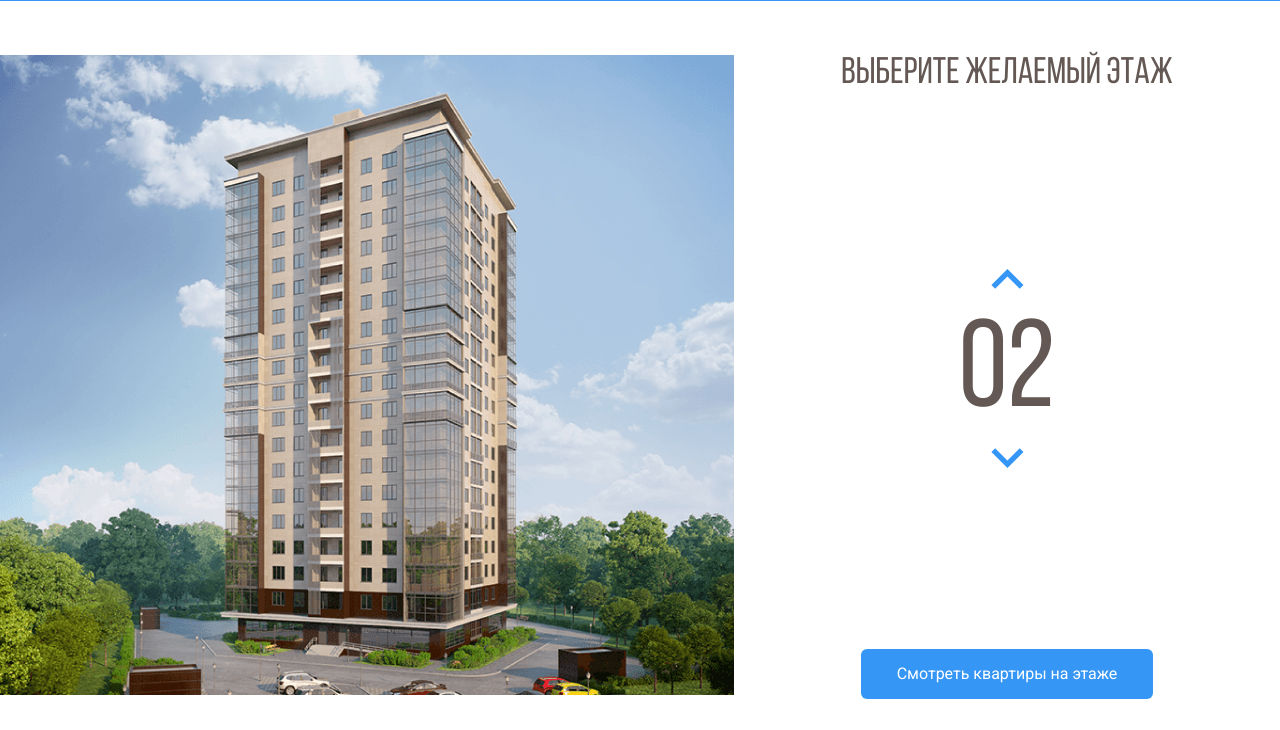
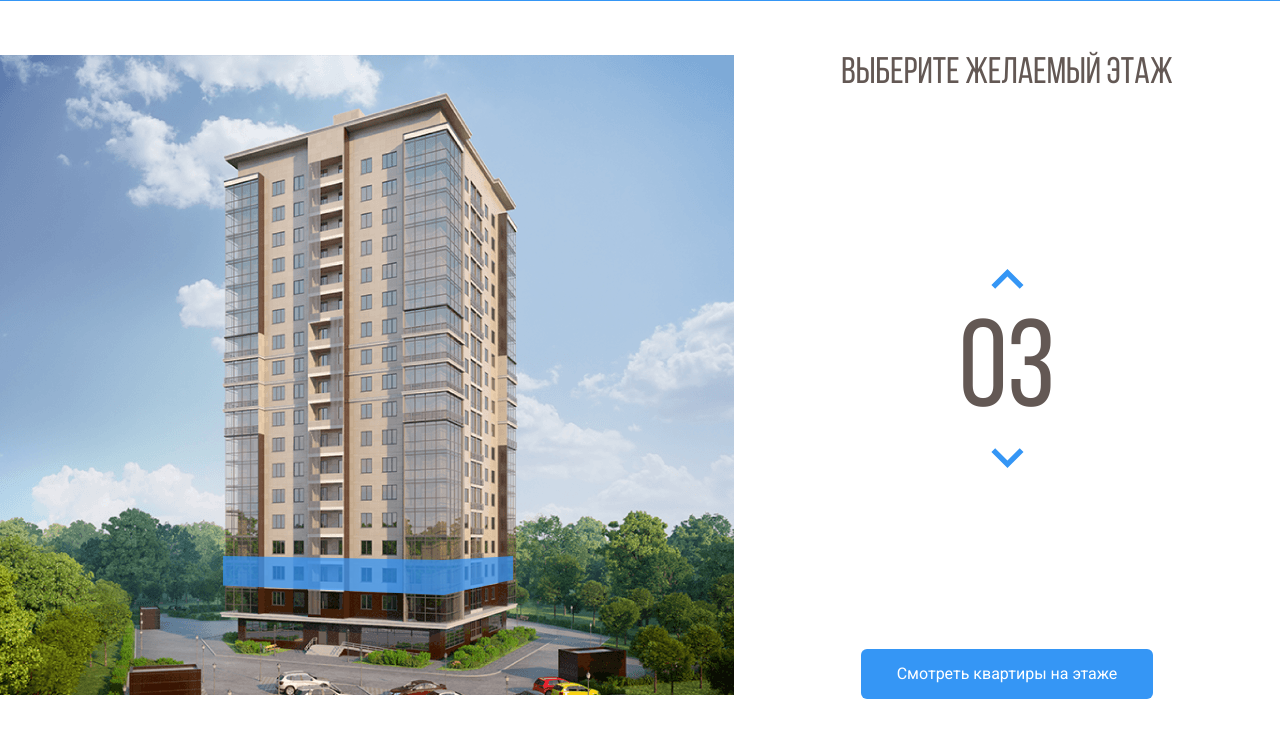
Before and after one commit to GhostArtanis/Melody, a plain HTML site: page index.html in a window 1280 px wide. Both pictures are taken after a click on the button 1007 px from the left and 350 px from the top of the page. Shown: the part 70-800 px from the top of the page. Drawn offline with nearby package versions, Linux system fonts and the light colour scheme.

Commit message:
Add files via upload

```diff
--- a/css/style.css
+++ b/css/style.css
@@ -92,6 +92,10 @@ body {
     opacity: 1;
 }
 
+path.current-floor {
+    opacity: 1;
+}
+
 .counter-group {
     display: flex;
     flex-direction: column;
--- a/index.html
+++ b/index.html
@@ -52,23 +52,23 @@
                 </pattern>
                 <image id="image0_1_86" width="740" height="640" xlink:href="img/home.png"/>
                 </defs>
-                <path d="M222 527.826L442.8 536.986L512 521.3V546.145L443.5 568.7L222 556.106V527.826Z" fill="#3595F6" fill-opacity="0.75"/>
-                <path d="M223 530.545V501L443.3 504.9L513 501V524.636L443.7 540L223 530.545Z" fill="#3595F6" fill-opacity="0.75"/>
-                <path d="M223 505V475H444H513V502.6L445 511L223 505Z" fill="#3595F6" fill-opacity="0.75"/>
-                <path d="M223 482V451.774L444.3 447.3L512 455.401V482H444" fill="#3595F6" fill-opacity="0.75"/>
-                <path d="M223 455.443V424.613L444.5 420.7L513 433.743V459L444 451.055L223 455.443Z" fill="#3595F6" fill-opacity="0.75"/>
-                <path d="M222 427.876V400.966L443 387L514 413.115V437.3L443 423.334L222 427.876Z" fill="#3595F6" fill-opacity="0.75"/>
-                <path d="M222 406.026V377.984L444.2 359.7L514 391.781V415L443.7 390.659L222 406.026Z" fill="#3595F6" fill-opacity="0.75"/>
-                <path d="M222 380.743V353.126L444.5 330.7L514 371.132V394L442 362.295L222 380.743Z" fill="#3595F6" fill-opacity="0.75"/>
-                <path d="M222 354.447V328.256L445 301.3L514 349.318V373L444.7 331.53L222 354.447Z" fill="#3595F6" fill-opacity="0.75"/>
-                <path d="M222 329.41V303.402L444.5 272.3L514 327.568V350L443.7 304.16L222 329.41Z" fill="#3595F6" fill-opacity="0.75"/>
-                <path d="M221 305.329V279.506L443.3 244L514 307.804V329L444 274.449L221 305.329Z" fill="#3595F6" fill-opacity="0.75"/>
-                <path d="M222 280.165V254.471L443.2 217L513 285.518V308L444.3 245.585L222 280.165Z" fill="#3595F6" fill-opacity="0.75"/>
-                <path d="M222 256.154V229.505L444.3 189L513 263.935V286L444 217.78L222 256.154Z" fill="#3595F6" fill-opacity="0.75"/>
-                <path d="M222 230.053V203.578L442.8 157.3L513 240.961V265L444 187.376L222 230.053Z" fill="#3595F6" fill-opacity="0.75"/>
-                <path d="M223 206.056V179.667L443 129L513 218.722V243L442.3 159.294L223 206.056Z" fill="#3595F6" fill-opacity="0.75"/>
-                <path d="M222 181.017V154.713L441.8 100L513 197.116V221L443.3 130.197L222 181.017Z" fill="#3595F6" fill-opacity="0.75"/>
-                <path d="M222 156.044V128.773L444 69.3L513 175.973V198L443.7 101.816L222 156.044Z" fill="#3595F6" fill-opacity="0.75"/>
+                <path data-floor="02" d="M222 527.826L442.8 536.986L512 521.3V546.145L443.5 568.7L222 556.106V527.826Z" fill="#3595F6" fill-opacity="0.75"/>
+                <path data-floor="03" d="M223 530.545V501L443.3 504.9L513 501V524.636L443.7 540L223 530.545Z" fill="#3595F6" fill-opacity="0.75"/>
+                <path data-floor="04" d="M223 505V475H444H513V502.6L445 511L223 505Z" fill="#3595F6" fill-opacity="0.75"/>
+                <path data-floor="05" d="M223 482V451.774L444.3 447.3L512 455.401V482H444" fill="#3595F6" fill-opacity="0.75"/>
+                <path data-floor="06" d="M223 455.443V424.613L444.5 420.7L513 433.743V459L444 451.055L223 455.443Z" fill="#3595F6" fill-opacity="0.75"/>
+                <path data-floor="07" d="M222 427.876V400.966L443 387L514 413.115V437.3L443 423.334L222 427.876Z" fill="#3595F6" fill-opacity="0.75"/>
+                <path data-floor="08" d="M222 406.026V377.984L444.2 359.7L514 391.781V415L443.7 390.659L222 406.026Z" fill="#3595F6" fill-opacity="0.75"/>
+                <path data-floor="09" d="M222 380.743V353.126L444.5 330.7L514 371.132V394L442 362.295L222 380.743Z" fill="#3595F6" fill-opacity="0.75"/>
+                <path data-floor="10" d="M222 354.447V328.256L445 301.3L514 349.318V373L444.7 331.53L222 354.447Z" fill="#3595F6" fill-opacity="0.75"/>
+                <path data-floor="11" d="M222 329.41V303.402L444.5 272.3L514 327.568V350L443.7 304.16L222 329.41Z" fill="#3595F6" fill-opacity="0.75"/>
+                <path data-floor="12" d="M221 305.329V279.506L443.3 244L514 307.804V329L444 274.449L221 305.329Z" fill="#3595F6" fill-opacity="0.75"/>
+                <path data-floor="13" d="M222 280.165V254.471L443.2 217L513 285.518V308L444.3 245.585L222 280.165Z" fill="#3595F6" fill-opacity="0.75"/>
+                <path data-floor="14" d="M222 256.154V229.505L444.3 189L513 263.935V286L444 217.78L222 256.154Z" fill="#3595F6" fill-opacity="0.75"/>
+                <path data-floor="15" d="M222 230.053V203.578L442.8 157.3L513 240.961V265L444 187.376L222 230.053Z" fill="#3595F6" fill-opacity="0.75"/>
+                <path data-floor="16" d="M223 206.056V179.667L443 129L513 218.722V243L442.3 159.294L223 206.056Z" fill="#3595F6" fill-opacity="0.75"/>
+                <path data-floor="17" d="M222 181.017V154.713L441.8 100L513 197.116V221L443.3 130.197L222 181.017Z" fill="#3595F6" fill-opacity="0.75"/>
+                <path data-floor="18" d="M222 156.044V128.773L444 69.3L513 175.973V198L443.7 101.816L222 156.044Z" fill="#3595F6" fill-opacity="0.75"/>
                 </svg>
         </div>
         <div class="main-info">
@@ -85,5 +85,10 @@
             <button class="button button-primary">Смотреть квартиры на этаже</button>
         </div>
     </main>
+    <script src="https://code.jquery.com/jquery-3.6.0.min.js"
+    integrity="sha256-/xUj+3OJU5yExlq6GSYGSHk7tPXikynS7ogEvDej/m4="
+    crossorigin="anonymous">
+    </script>
+    <script src="js/main.js"></script>
 </body>
 </html>
--- /dev/null
+++ b/js/main.js
@@ -0,0 +1,31 @@
+$(document).ready(function () {
+    var currentFloor = 2;
+    var floorPath = $(".home-image path");
+    var counterUp = $(".counter-up");
+    var counterDown = $(".counter-down");
+    floorPath.on("mouseover", function () {
+        floorPath.removeClass("current-floor");
+        currentFloor = $(this).attr("data-floor")
+        $(".counter").text(currentFloor)
+    });
+
+    counterUp.on("click", function () {
+        if (currentFloor < 18) {
+            currentFloor++;
+            usCurrentFloor = currentFloor.toLocaleString('en-US', {minimumIntegerDigits: 2, useGrouping: false});
+            $(".counter").text(usCurrentFloor);
+            floorPath.removeClass("current-floor");
+            $(`[data-floor=${usCurrentFloor}]`).toggleClass("current-floor");
+        }
+    });
+
+    counterDown.on("click", function () {
+        if (currentFloor > 2) {
+            currentFloor--;
+            usCurrentFloor = currentFloor.toLocaleString('en-US', {minimumIntegerDigits: 2, useGrouping: false});
+            $(".counter").text(usCurrentFloor);
+            floorPath.removeClass("current-floor");
+            $(`[data-floor=${usCurrentFloor}]`).toggleClass("current-floor");
+        }
+    });
+});
```
